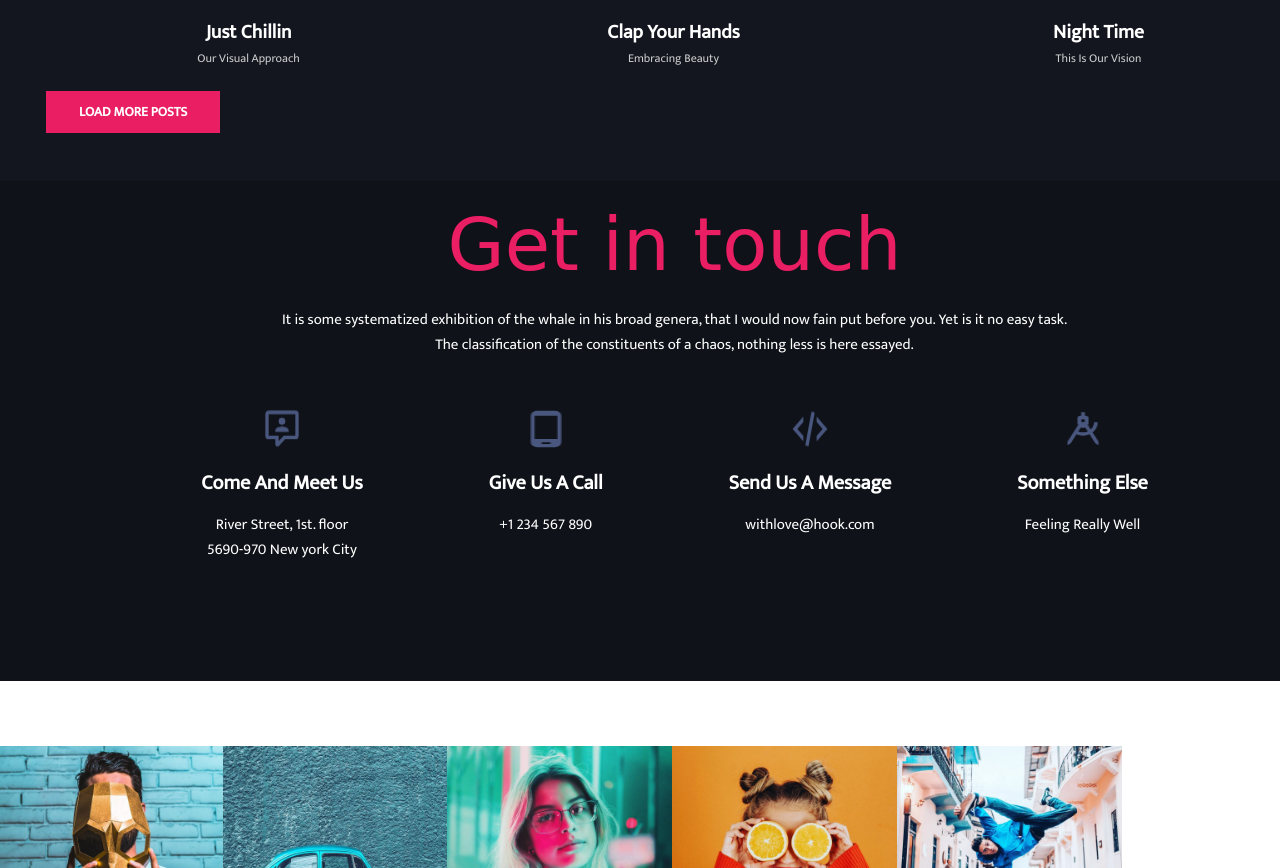
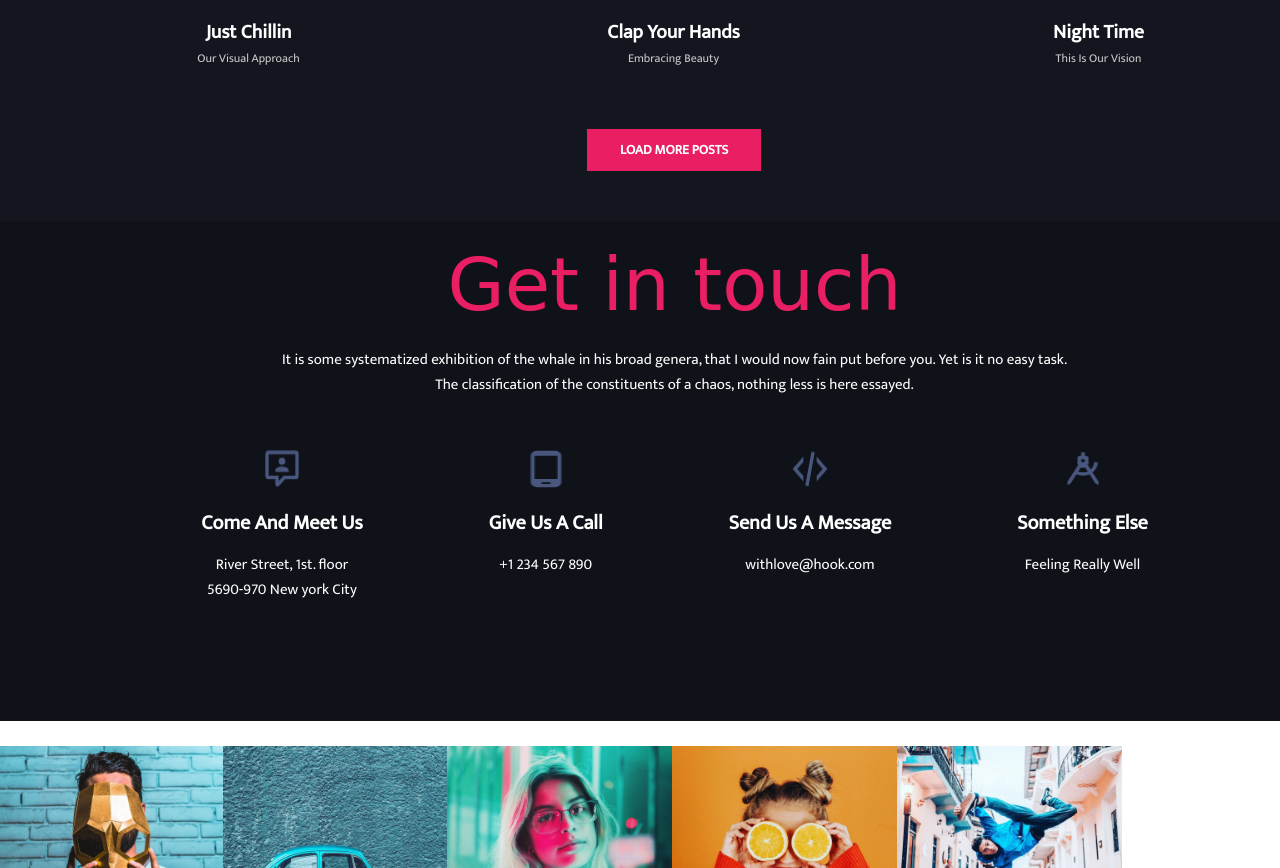
Before and after one commit to utkarsh-us/CodSoft_WebD_Task_2, a plain HTML site: page index.html in a window 1280 px wide. Shown: the part 1658-2526 px from the top of the page. Drawn offline with Linux system fonts and the light colour scheme; a web font is replaced by a local one.

Commit message:
Update index.html

```diff
--- a/index.html
+++ b/index.html
@@ -79,7 +79,7 @@
                 <p>This Is Our Vision</p>
             </div>
 
-            <div class="cv-btn">
+            <div class="cv-btn1">
                 <button>Load More Posts</button>
             </div>
         </div>
```
